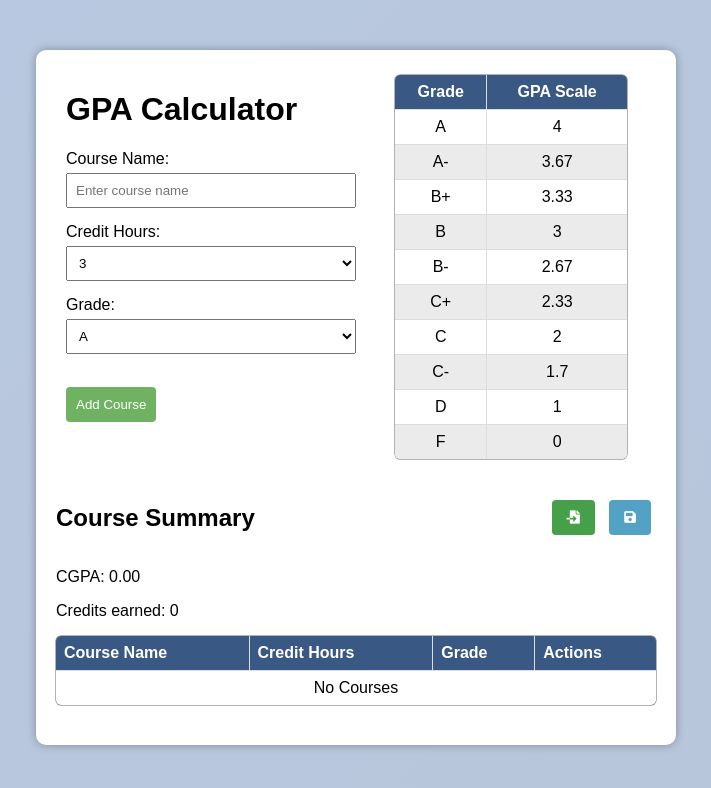
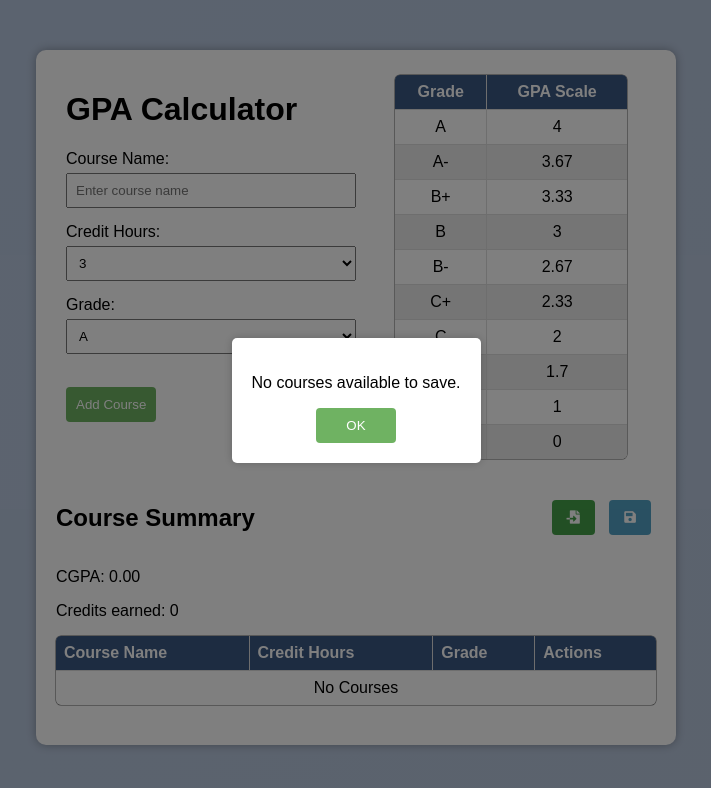
Before and after one commit to sothengski/GPA_Calculator_Web, a plain HTML site: page index.html in a window 1280 px wide. Both pictures are taken after a click on the button 914 px from the left and 517 px from the top of the page. Shown: the whole page, without its empty margins (284-995 px from the left). Drawn offline with Linux system fonts and the light colour scheme.

Commit message:
update tooltip to the import and save button

```diff
--- a/index.html
+++ b/index.html
@@ -62,7 +62,7 @@
 
           <!-- Add and Cancel Edit Buttons -->
           <div class="button-group">
-            <button id="addButton" onclick="addCourse()">
+            <button id="addButton" onclick="addCourse()" class="tooltip">
               Add Course
               <!-- <h4><i class="fas fa-plus"></i></h4> -->
             </button>
@@ -145,10 +145,20 @@
         <div class="summary-header">
           <h2>Course Summary</h2>
           <div class="summary-buttons">
-            <button id="importButton">
+            <button
+              id="importButton"
+              class="tooltip"
+              data-tooltip="Import Json Data"
+            >
               <i class="fas fa-file-import"></i>
             </button>
-            <button id="saveButton"><i class="fas fa-save"></i></button>
+            <button
+              id="saveButton"
+              class="tooltip"
+              data-tooltip="Save Json Data"
+            >
+              <i class="fas fa-save"></i>
+            </button>
             <input
               type="file"
               id="fileInput"
--- a/script.js
+++ b/script.js
@@ -316,7 +316,9 @@ function calculateCGPA() {
 function saveData() {
   // Check if there are courses available
   if (courses.length === 0) {
-    alert("No courses available to save.");
+    // alert("No courses available to save.");
+    showAlert("No courses available to save.");
+
     return;
   }
 
--- a/styles.css
+++ b/styles.css
@@ -101,6 +101,33 @@ button {
 
 button:hover {
   background-color: #45a049;
+}
+
+/* Style for the Save and Import buttons */
+#saveButton,
+#importButton {
+  /* Your existing styles for the buttons */
+  position: relative;
+}
+
+/* Tooltip styles */
+#saveButton:hover::after,
+#importButton:hover::after {
+  content: attr(
+    data-tooltip
+  ); /* Use the data-tooltip attribute as the content */
+  display: inline-block;
+  position: absolute;
+  background-color: #333;
+  color: #fff;
+  padding: 5px;
+  border-radius: 3px;
+  bottom: 100%;
+  left: 50%;
+  transform: translateX(-50%);
+  white-space: nowrap;
+  z-index: 1;
+  font-size: 14px;
 }
 
 #cancelEditButton {
```
